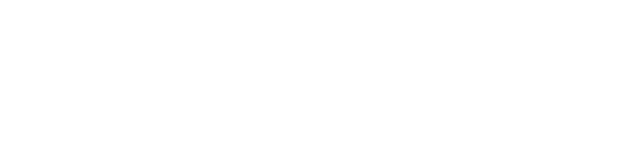
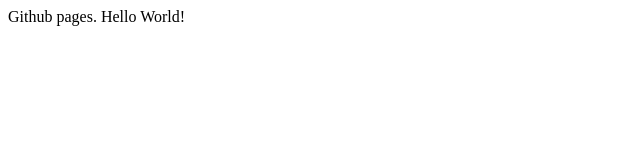
Before and after one commit to undefined-60/undefined.github.io, a website: page index.html in a window 1280 px wide. Shown: the whole page, without its empty margins (0-640 px from the left). Drawn offline with Linux system fonts and the light colour scheme.

Commit message:
Update index.html

```diff
--- a/index.html
+++ b/index.html
@@ -6,4 +6,5 @@
   <meta name="viewport" content="width=device-width">
   <title>gihub pages!</title>
 </head>
+<body>Github pages. Hello World!</body>
 </html>
```
